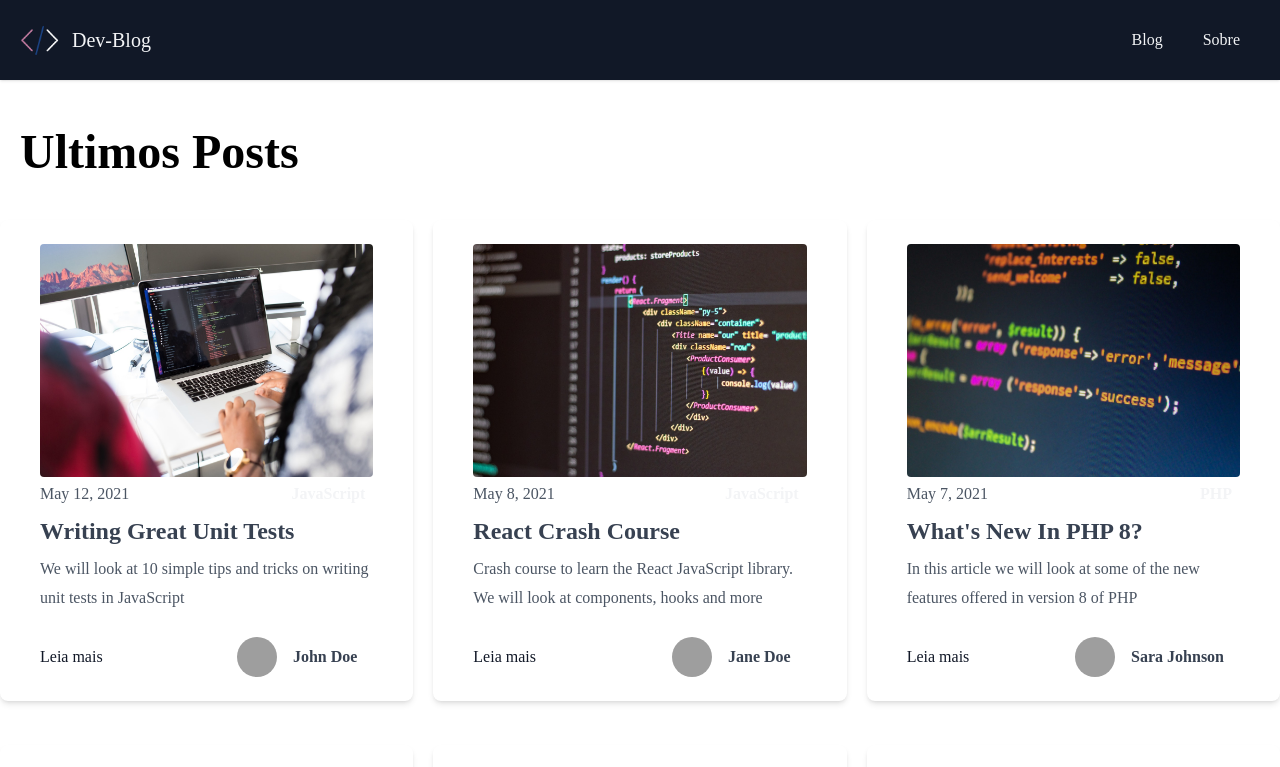
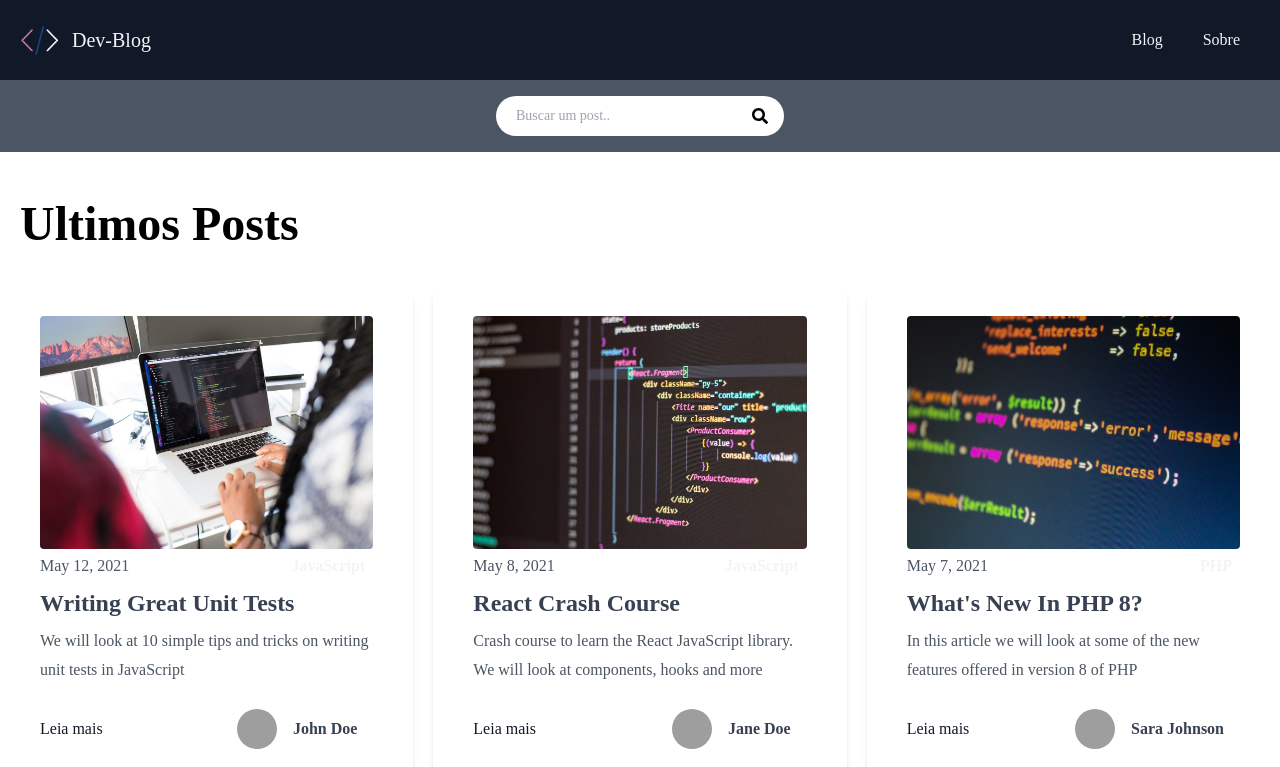
Before and after one commit to jeffersonbraster/blog-next-md, a Next.js app: page / in a window 1280 px wide. Shown: the top 767 px of the page. Built offline with nearby package versions, Linux system fonts and the light colour scheme; grey boxes are pictures that could not be loaded.

Commit message:
criando componente de search

```diff
--- a/package.json
+++ b/package.json
@@ -13,7 +13,8 @@
     "marked": "^4.0.16",
     "next": "12.1.6",
     "react": "18.1.0",
-    "react-dom": "18.1.0"
+    "react-dom": "18.1.0",
+    "react-icons": "^4.3.1"
   },
   "devDependencies": {
     "autoprefixer": "^10.4.7",
--- a/src/components/Layout.js
+++ b/src/components/Layout.js
@@ -1,5 +1,6 @@
 import Head from "next/head";
 import Header from "./Header";
+import Search from "./Search";
 
 const Layout = ({ title, keywords, description, children }) => {
   return (
@@ -12,6 +13,7 @@
       </Head>
 
       <Header />
+      <Search />
 
       <main className="container mx-auto my-7">{children}</main>
     </div>
--- /dev/null
+++ b/src/components/Search.js
@@ -0,0 +1,29 @@
+import { useState, useEffect } from "react";
+import { FaSearch } from "react-icons/fa";
+
+const Search = () => {
+  const [searchTerm, setSearchTerm] = useState("");
+  const [searchResults, setSearchResults] = useState([]);
+  return (
+    <div className="relative bg-gray-600 p-4">
+      <div className="container mx-auto flex items-center justify-center">
+        <div className="relative text-gray-600 w-72">
+          <form>
+            <input
+              type="search"
+              name="search"
+              id="search"
+              className="bg:white h-10 px-5 pr-10 rounded-full text-sm focus:outline-none w-72"
+              value={searchTerm}
+              onChange={(e) => setSearchTerm(e.target.value)}
+              placeholder="Buscar um post.."
+            />
+            <FaSearch className="absolute top-0 right-0 text-black mt-3 mr-4" />
+          </form>
+        </div>
+      </div>
+    </div>
+  );
+};
+
+export default Search;
```
Also changed, not shown: 1 other file (tests, documents, lock files or other folders).
